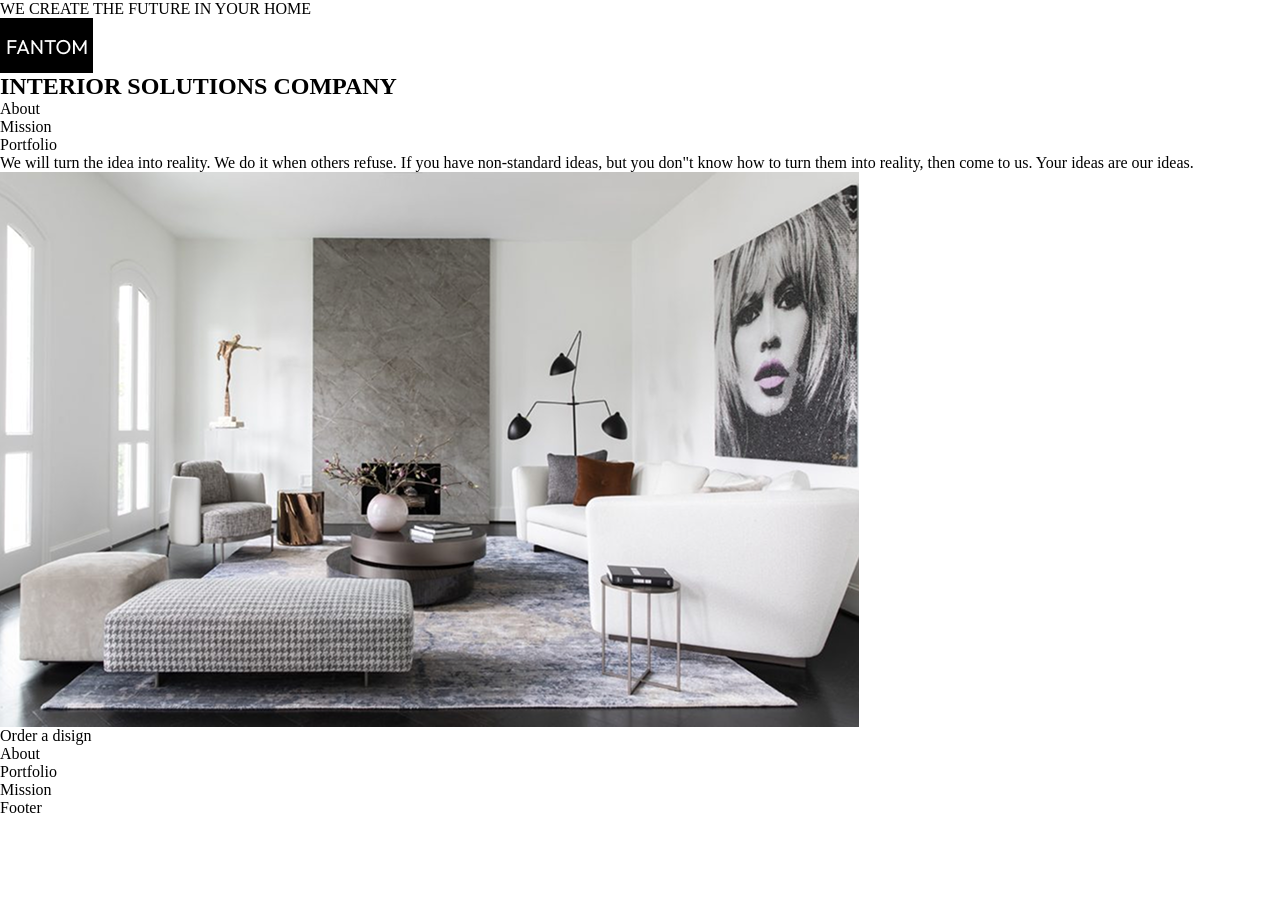
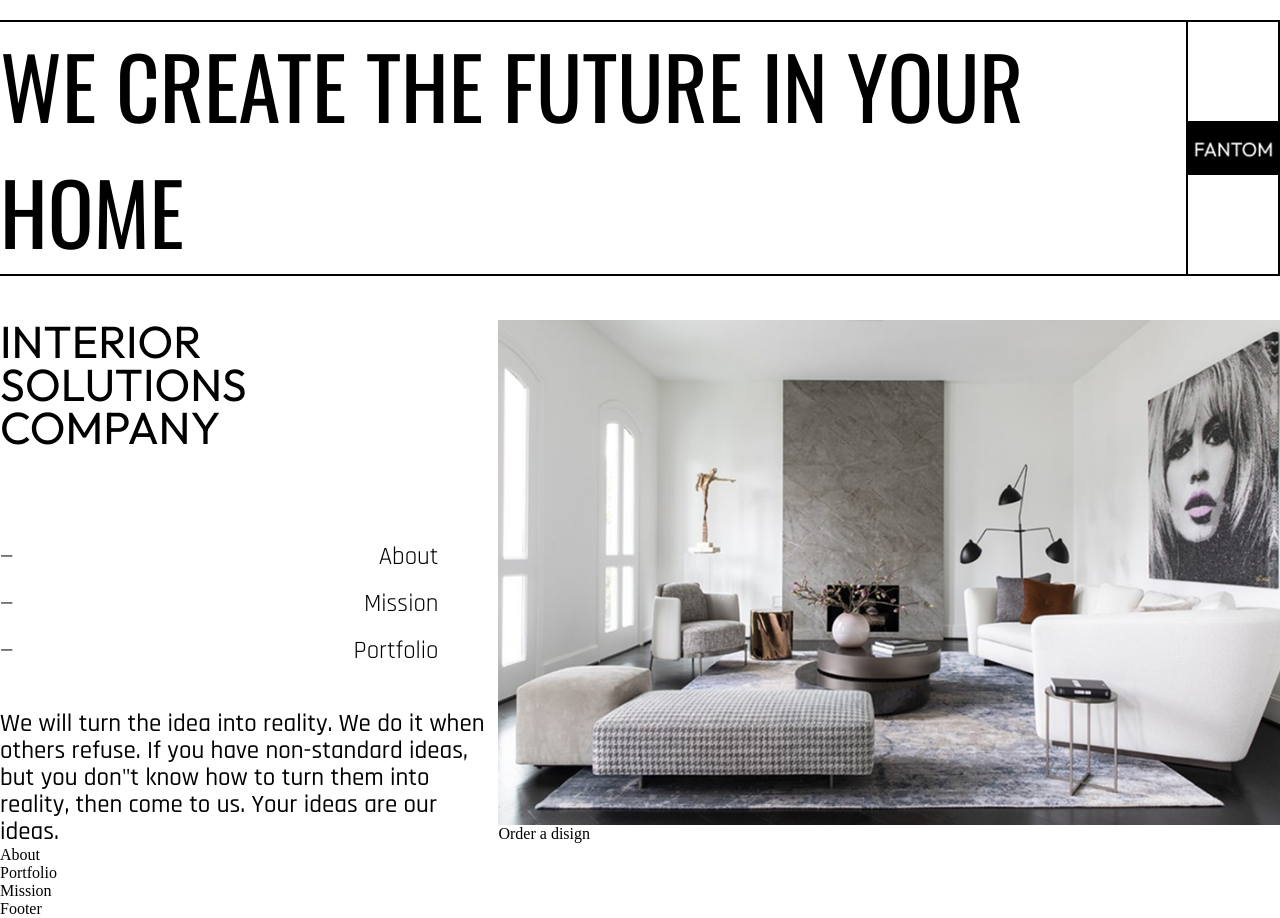
Before and after one commit to masha-masha/architecture-company, a React (Vite) app: page / in a window 1280 px wide. Before the commit the page ends 817 px from the top, so only its background shows below. Built offline with nearby package versions, Linux system fonts and the light colour scheme.

Commit message:
partially added css for header component

```diff
--- a/index.html
+++ b/index.html
@@ -7,7 +7,7 @@
   <link rel="preconnect" href="https://fonts.googleapis.com" />
   <link rel="preconnect" href="https://fonts.gstatic.com" crossorigin />
   <link
-   href="https://fonts.googleapis.com/css2?family=Oswald:wght@200..700&family=Rajdhani:wght@300;400;500;600;700&display=swap"
+   href="https://fonts.googleapis.com/css2?family=Oswald:wght@200..700&family=Outfit:wght@100..900&family=Rajdhani:wght@300;400;500;600;700&display=swap"
    rel="stylesheet"
   />
   <title>Architecture company</title>
--- a/src/components/header/Header.css
+++ b/src/components/header/Header.css
@@ -0,0 +1,63 @@
+.header-top {
+    display: flex;
+    justify-content: space-between;
+    border: 2px solid black;
+    border-left: none;
+    margin-top: 20px;
+    margin-bottom: 44px;
+}
+
+.header-top-left-side {
+    font-size: 85px;
+    font-family: "Oswald", sans-serif;
+}
+
+.header-top-right-side {
+    display: flex;
+    align-items: center;
+    border-left: 2px solid black;
+}
+
+.header-bottom {
+    display: flex;
+    justify-content: space-between;
+}
+
+.header-bottom-left-side {
+    width: 523px;
+}
+
+.header-bottom-left-side h2 {
+    width: 286px;
+    font-size: 45px;
+    font-weight: 400;
+    line-height: 43px;
+    font-family: "Outfit", sans-serif;
+    padding-bottom: 92px;
+}
+
+.header-bottom-nav {
+    font-family: "Rajdhani", sans-serif;
+    padding-bottom: 29px;
+}
+
+.header-bottom-nav ul li {
+    display: flex;
+    justify-content: space-between;
+    align-items: center;
+    font-size: 25px;
+    padding-bottom: 15px;
+    padding-right: 60px;
+}
+
+.header-bottom-right-side  {
+    width: 820px;
+    height: 500px;
+}
+
+.header-bottom-left-side p {
+     font-family: "Rajdhani", sans-serif;
+     font-size: 25px;
+     line-height: 27px;
+     font-weight: 500;
+}
--- a/src/components/header/Header.jsx
+++ b/src/components/header/Header.jsx
@@ -17,12 +17,15 @@ const Header = () => {
      <nav class="header-bottom-nav">
       <ul>
        <li>
+        <span>&mdash;</span>
         <a href="#about">About</a>
        </li>
        <li>
+        <span>&mdash;</span>
         <a href="#mission">Mission</a>
        </li>
        <li>
+        <span>&mdash;</span>
         <a href="#portfolio">Portfolio</a>
        </li>
       </ul>
```
